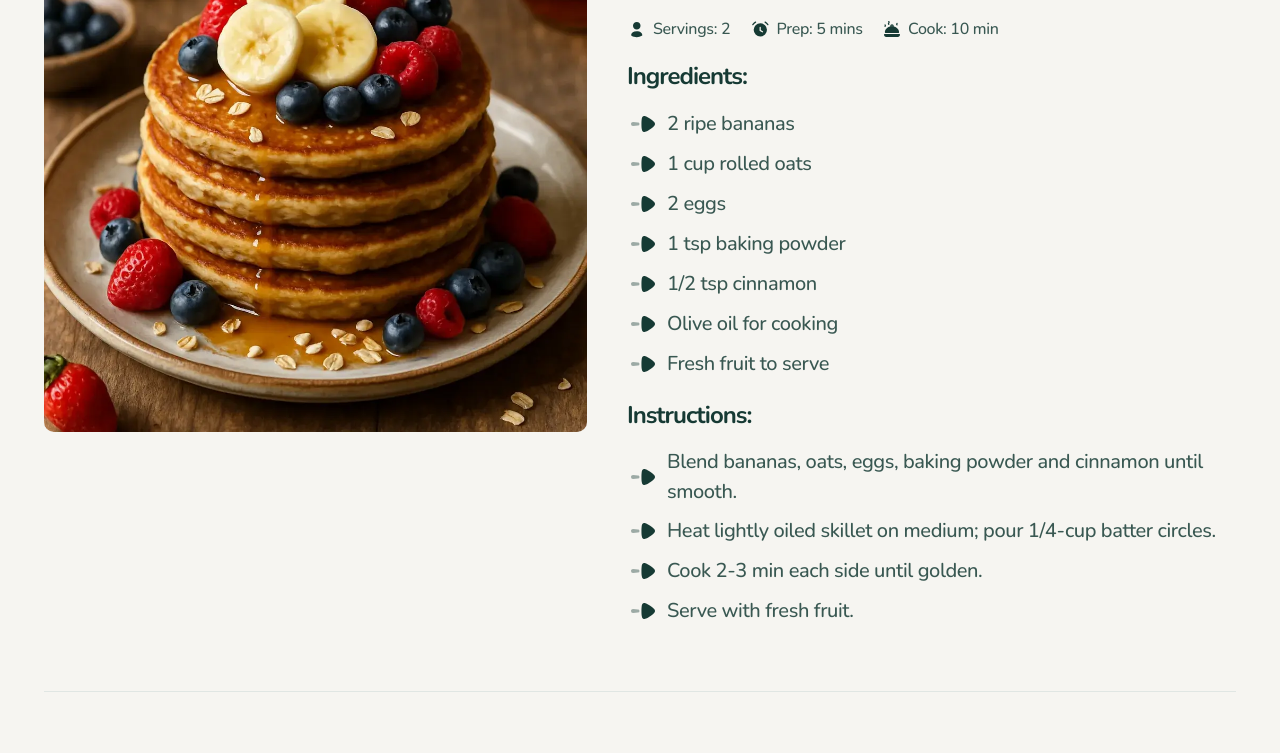
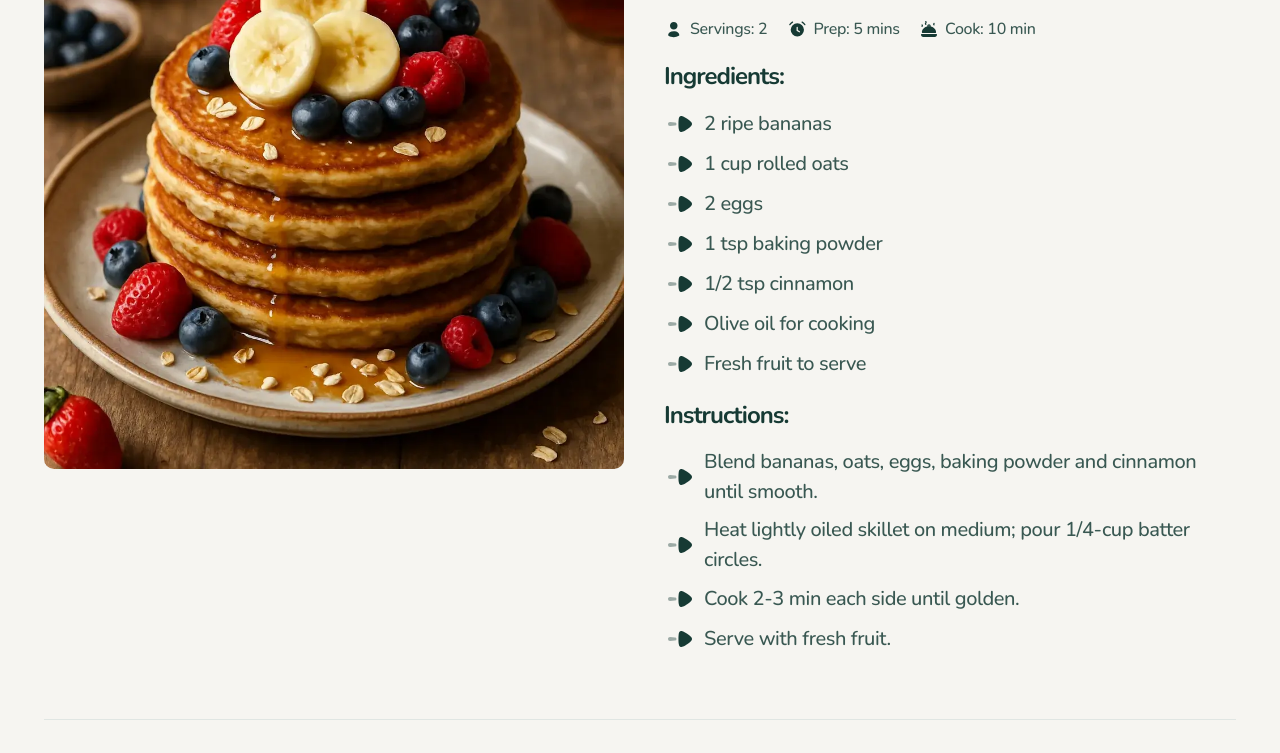
Before and after one commit to sashatka4uk/healthy-recipe-website, a plain HTML site: page banana-oat-pancakes.html in a window 1280 px wide. Shown: the part 293-1046 px from the top of the page. Drawn offline with Linux system fonts and the light colour scheme.

Commit message:
small fix

```diff
--- a/style/style.css
+++ b/style/style.css
@@ -10,24 +10,7 @@
   font-family: "Nunito Sans";
   src: url(../assets/fonts/Nunito_Sans/NunitoSans-VariableFont_YTLCopszwdthwght.ttf);
 }
-/*******************\
- ⚠️ Fonts presets ⚠️
-\*******************/
-/*******************\
-    Nunito
-\*******************/
-/*******************\
-    Nunito Sans
-\*******************/
-/*******************\
-    Variables
-\*******************/
-/*******************\
-    Colors 🌈
-\*******************/
-/*******************\
-    Border radius
-\*******************/
+
 /*******************\
     Global
 \*******************/
@@ -172,7 +155,8 @@ button {
   display: flex;
   column-gap: 2.5rem;
 }
-.nav__link:link, .nav__link:visited {
+.nav__link:link,
+.nav__link:visited {
   font-family: "Nunito", sans-serif;
   font-weight: 600;
   font-size: 1.125rem;
@@ -181,11 +165,14 @@ button {
   color: #163a34;
 }
 @media (max-width: 850px) {
-  .nav__link:link, .nav__link:visited {
+  .nav__link:link,
+  .nav__link:visited {
     width: 100%;
   }
 }
-.nav__active, .nav__link:hover, .nav__link:active {
+.nav__active,
+.nav__link:hover,
+.nav__link:active {
   border-bottom: 4px solid #fe9f6b;
 }
 .nav__link:focus {
@@ -227,7 +214,9 @@ button {
   .nav__item {
     padding: 0.75rem 0.5rem;
   }
-  .nav__active, .nav__link:hover, .nav__link:active {
+  .nav__active,
+  .nav__link:hover,
+  .nav__link:active {
     border-bottom: none;
   }
   .nav__btn {
@@ -248,7 +237,8 @@ button {
   padding: 0.75rem 1rem;
   border-radius: 10px;
 }
-.btn:active, .btn:hover {
+.btn:active,
+.btn:hover {
   background-color: #395852;
 }
 .btn:focus {
@@ -406,9 +396,6 @@ button {
 }
 
 /*******************\
-    Home page styles
-\*******************/
-/*******************\
     Hero
 \*******************/
 .hero {
@@ -430,21 +417,6 @@ button {
   }
 }
 .hero__inner {
-  /*******************\
-  &::after {
-    content: "";
-    width: 100vh;
-    height: 100%;
-    top: 0;
-    left: 0;
-    position: absolute;
-    background-image: url(../assets/images/pattern-squiggle-1.svg);
-    background-position: center;
-    background-repeat: no-repeat;
-    z-index: 1;
-
-  }
-    \*******************/
 }
 .hero__content {
   text-align: center;
@@ -468,9 +440,6 @@ button {
   letter-spacing: -2px;
   color: #163a34;
   margin-bottom: 0.75rem;
-  /*******************\
-      Make orange background first word
-  \*******************/
 }
 @media (max-width: 850px) {
   .hero__heading {
@@ -701,9 +670,6 @@ button {
   border-radius: 16px;
 }
 
-/*******************\
-    About page styles
-\*******************/
 /*******************\
     Mission
 \*******************/
@@ -953,9 +919,6 @@ button {
 }
 
 /*******************\
-    Recipes page styles
-\*******************/
-/*******************\
     Explore
 \*******************/
 .explore__inner {
@@ -1131,9 +1094,6 @@ button {
 }
 
 /*******************\
-    Recipe page styles
-\*******************/
-/*******************\
     Breadcrumps
 \*******************/
 .breadcrumbs {
@@ -1228,9 +1188,6 @@ button {
 }
 
 /*******************\
-    instruction
-\*******************/
-/*******************\
     Recipe
 \*******************/
 .recipe__inner {
@@ -1253,7 +1210,7 @@ button {
   }
 }
 .recipe__imgs {
-  flex: 0 1 36.25rem;
+  flex: 0 0 36.25rem;
 }
 @media (max-width: 850px) {
   .recipe__imgs {
```
